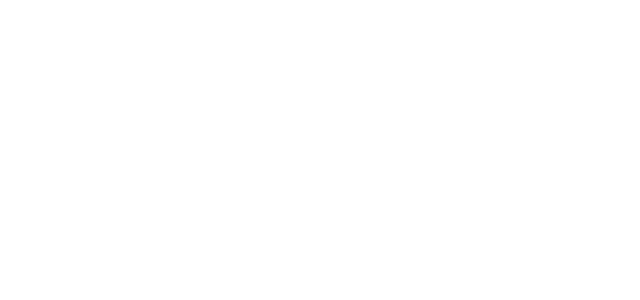
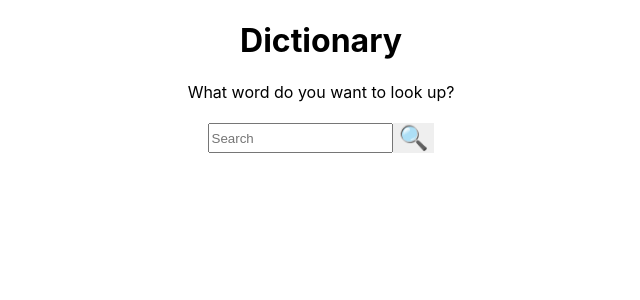
Before and after one commit to Kat-Str/dictionary-app, a React (Create React App) app: page / in a window 1280 px wide. Shown: the top 300 px of the page, without its empty margins (319-959 px from the left). Built offline with nearby package versions, Linux system fonts and the light colour scheme.

Commit message:
Created the search form

```diff
--- a/src/App.js
+++ b/src/App.js
@@ -1,3 +1,9 @@
+import Dictionary from "./Dictionary";
+
 export default function App() {
-  return <div className="App"></div>;
+  return (
+    <div>
+      <Dictionary />
+    </div>
+  );
 }
--- /dev/null
+++ b/src/Dictionary.js
@@ -0,0 +1,39 @@
+import React, { useState } from "react";
+
+export default function Dictionary() {
+  let [keyword, setKeyword] = useState("");
+  function search(event) {
+    event.preventDefault();
+    if (keyword.trim() !== "") {
+      alert(`searching for the definition of ${keyword}`);
+    }
+  }
+
+  function handleKeywordChange(event) {
+    setKeyword(event.target.value);
+  }
+
+  return (
+    <div style={{ textAlign: "center" }}>
+      <h1>Dictionary</h1>
+      <h4 style={{ fontWeight: "normal" }}>
+        What word do you want to look up?
+      </h4>
+      <form
+        onSubmit={search}
+        style={{ display: "flex", justifyContent: "center" }}
+      >
+        <input
+          type="search"
+          placeholder="Search"
+          onChange={handleKeywordChange}
+        ></input>
+        <input
+          type="submit"
+          value="&#x1F50D;"
+          style={{ border: "none", fontSize: "1.5rem" }}
+        ></input>
+      </form>
+    </div>
+  );
+}
```
